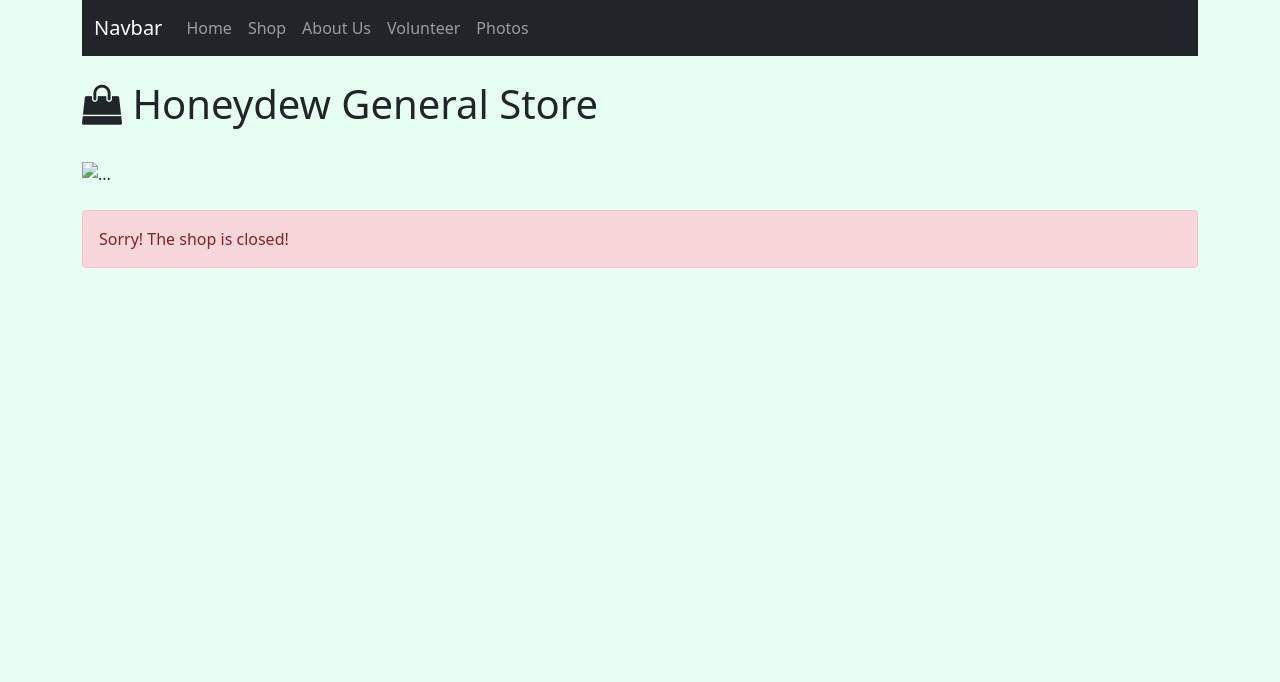
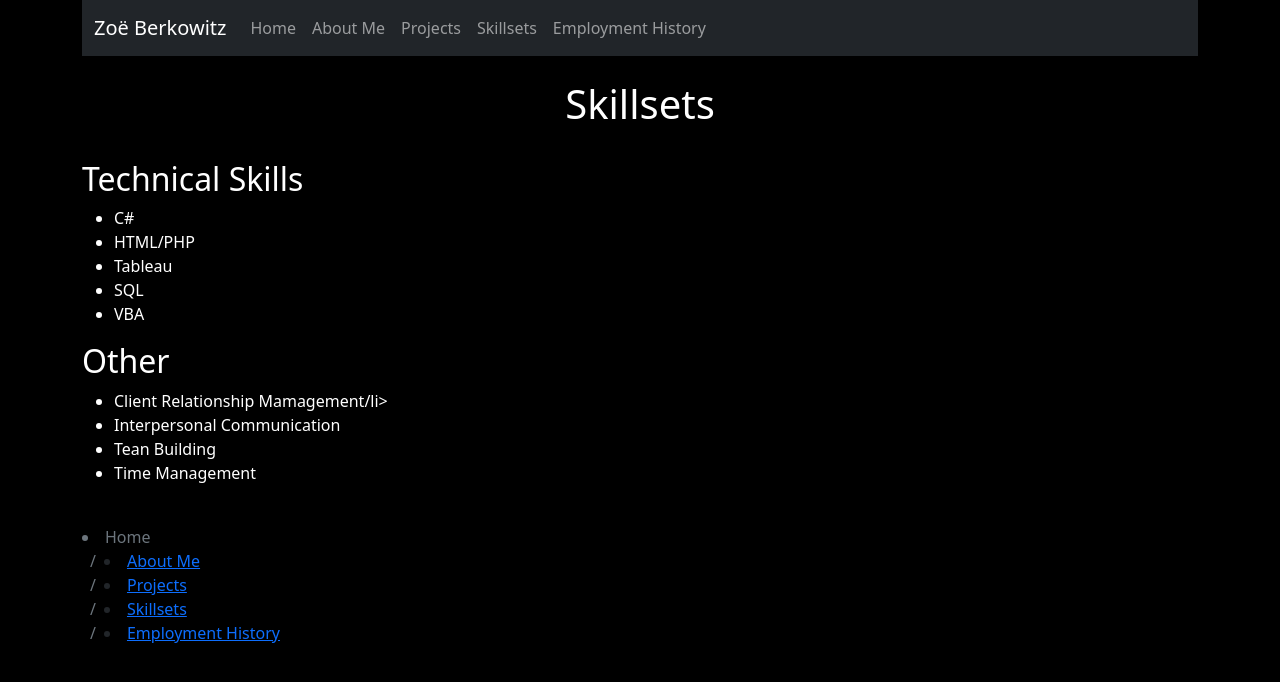
Before and after one commit to zoberko/zoberko.github.io, a plain HTML site: page skillsets.html in a window 1280 px wide. Drawn offline with nearby package versions, Linux system fonts and the light colour scheme.

Commit message:
Initial edit on skillset page

```diff
--- a/skillsets.html
+++ b/skillsets.html
@@ -7,38 +7,58 @@
 
     <!-- Bootstrap CSS -->
     <link href="https://cdn.jsdelivr.net/npm/bootstrap@5.1.0/dist/css/bootstrap.min.css" rel="stylesheet" integrity="sha384-KyZXEAg3QhqLMpG8r+8fhAXLRk2vvoC2f3B09zVXn8CA5QIVfZOJ3BCsw2P0p/We" crossorigin="anonymous">
-    <link rel="shortcut icon" type="image/jpg" href="melon.jpg"/>
+    <link rel="shortcut icon" type="image/jpg" href="images/headshot.jpg"/>
     <link rel="stylesheet" href="https://stackpath.bootstrapcdn.com/font-awesome/4.7.0/css/font-awesome.min.css">
-    <title>Honeydew</title>
+    <title>Zoë Berkowitz</title>
   </head>
-  <body style="background-color:#e6fff2">
+  <body style="background-color:#000000">
       <div class = "container">
       <nav class="navbar navbar-expand-lg navbar-dark bg-dark">
   <div class="container-fluid">
-    <a class="navbar-brand" href="#">Navbar</a>
+   <a class="navbar-brand" href="#">Zoë Berkowitz</a>
     <button class="navbar-toggler" type="button" data-bs-toggle="collapse" data-bs-target="#navbarNavAltMarkup" aria-controls="navbarNavAltMarkup" aria-expanded="false" aria-label="Toggle navigation">
       <span class="navbar-toggler-icon"></span>
     </button>
     <div class="collapse navbar-collapse" id="navbarNavAltMarkup">
       <div class="navbar-nav">
-       <a class="nav-link" href="index.html">Home</a>
-        <a class="nav-link" href="shop.html">Shop</a>
-        <a class="nav-link" href="about.html">About Us</a>
-        <a class="nav-link" href="volunteer.html">Volunteer</a>
-        <a class="nav-link" href="photos.html">Photos</a>
+<!-- <a class="nav-link active" aria-current="page" href="#">Home</a> -->
+        <a class="nav-link" href="index.html">Home</a>
+        <a class="nav-link" href="about.html">About Me</a>
+        <a class="nav-link" href="projects.html">Projects</a>
+        <a class="nav-link" href="skillsets.html">Skillsets</a>
+        <a class="nav-link" href="employment.html">Employment History</a>
       </div>
     </div>
   </div>
 </nav>
     <br>
-    <h1><i class="fa fa-shopping-bag"></i> Honeydew General Store</h1>
+  <div style="color: white">
+    <h1><center> Skillsets </center></h1>
     <br>
-    <img src="images/shop.jpg" class="img-fluid" alt="...">
+    <h2>Technical Skills</h2>
+    <ul>
+      <li>C#</li>
+      <li>HTML/PHP</li>
+      <li>Tableau</li>
+      <li>SQL</li>
+      <li>VBA</li>
+    </ul>
+    <h2>Other</h2>
+    <ul>
+      <li>Client Relationship Mamagement/li>
+      <li>Interpersonal Communication</li>
+      <li>Tean Building</li>
+      <li>Time Management</li>
+    </ul>
     <br>
-    <br>
-    <div class="alert alert-danger" role="alert">
-  Sorry! The shop is closed!
-</div>
+   </div>
+
+    <li class="breadcrumb-item active" aria-current="page">Home</li>
+    <li class="breadcrumb-item"><a href="about.html">About Me</a></li>
+    <li class="breadcrumb-item"><a href="projects.html">Projects</a></li>
+    <li class="breadcrumb-item"><a href="skillsets.html">Skillsets</a></li>
+    <li class="breadcrumb-item"><a href="employment.html">Employment History</a></li>
+
 </div>
     <!-- Optional JavaScript; choose one of the two! -->
 
```
